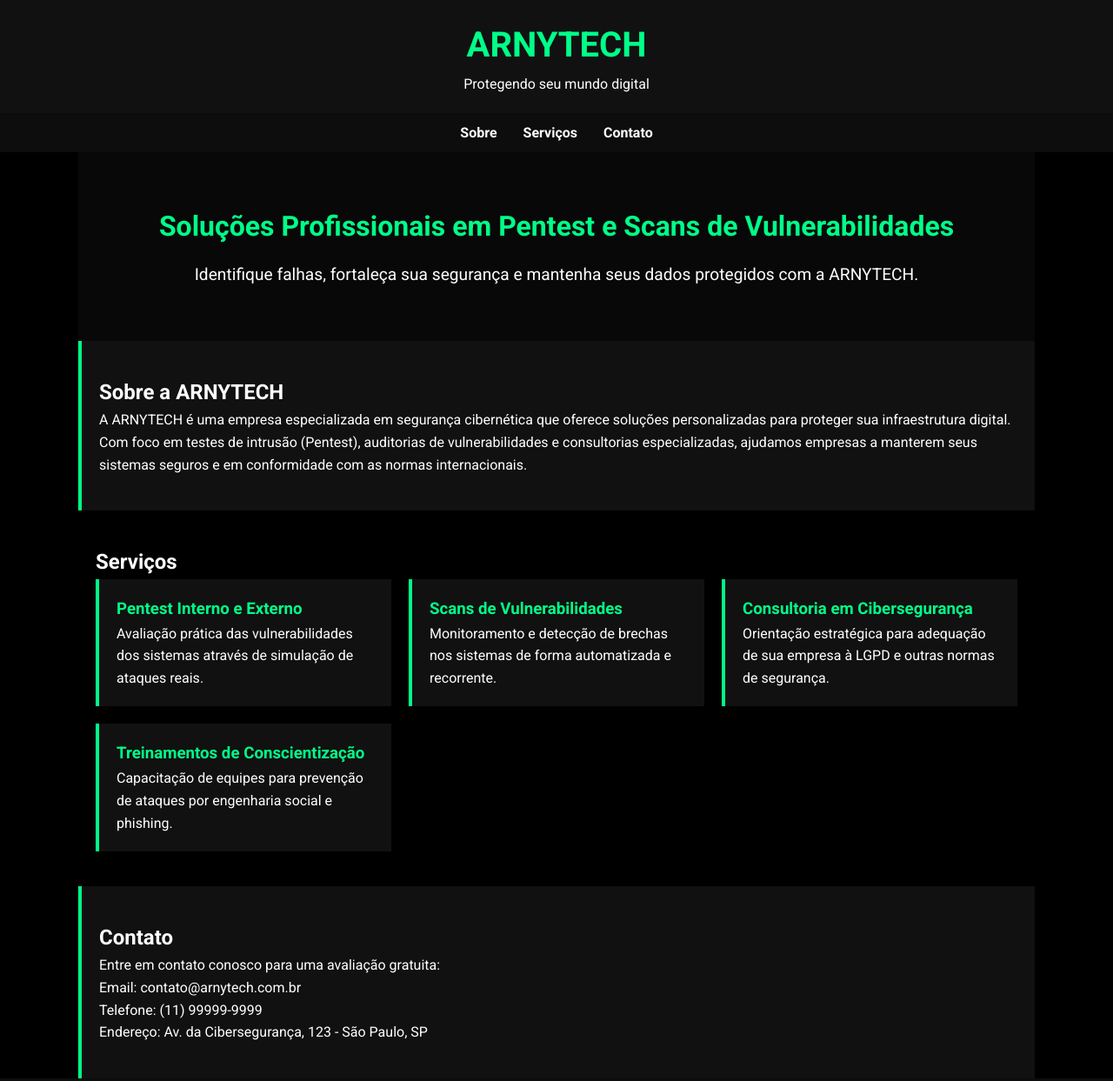
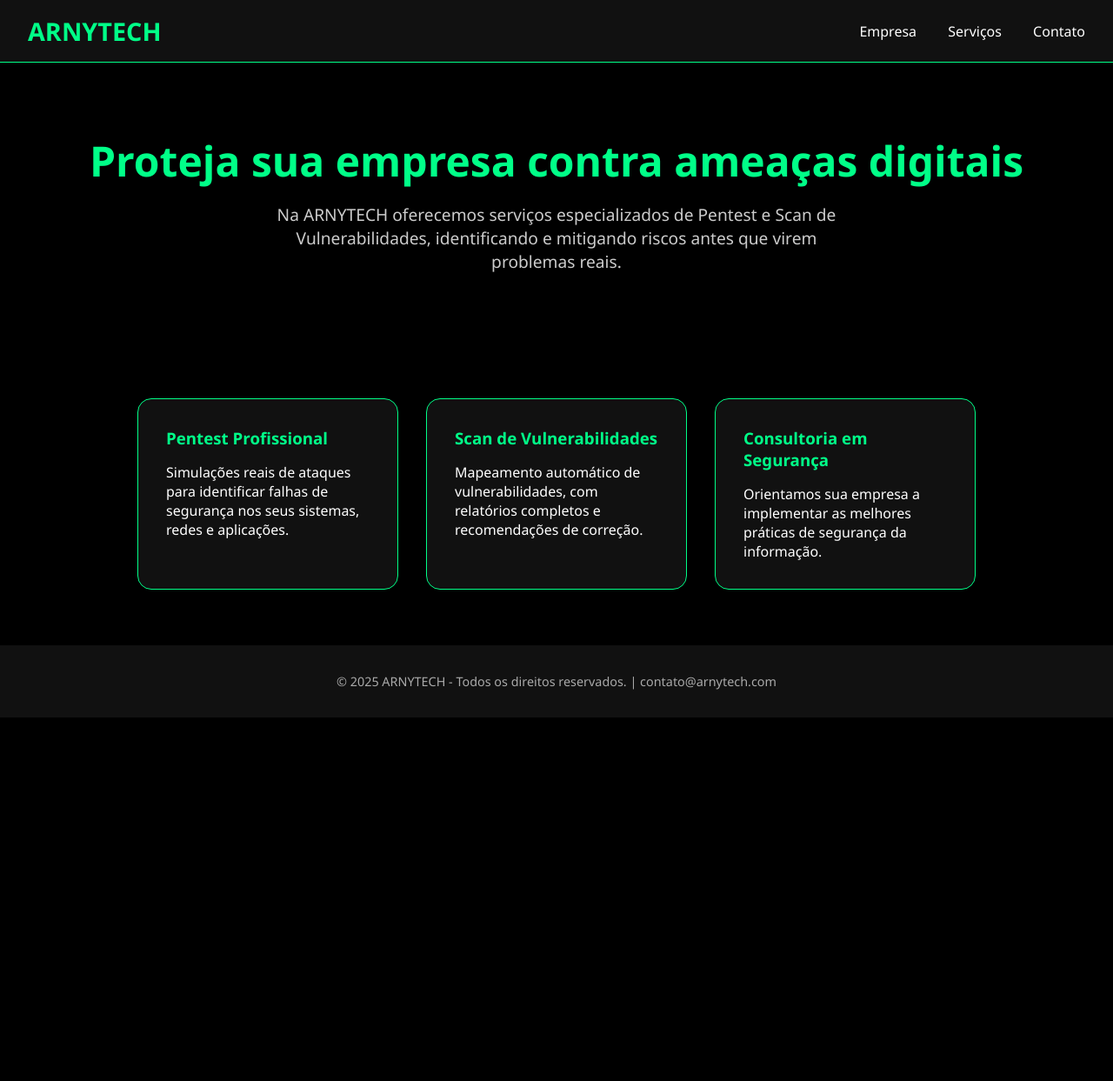
Before and after one commit to arny-tech/main, a plain HTML site: page index.html in a window 1280 px wide. Shown: the top 1243 px of the page at 87% size. After the commit the page ends 825 px from the top, so only its background shows below. Drawn offline with Linux system fonts and the light colour scheme.

Commit message:
Update index.html

```diff
--- a/index.html
+++ b/index.html
@@ -1,56 +1,49 @@
 <!DOCTYPE html>
-<html lang="pt-BR">
+<html lang="pt-br">
 <head>
   <meta charset="UTF-8" />
   <meta name="viewport" content="width=device-width, initial-scale=1.0" />
-  <meta name="description" content="ARNYTECH - Pentest e Scans de Vulnerabilidade" />
-  <title>ARNYTECH | Segurança Cibernética</title>
-  <link href="https://fonts.googleapis.com/css2?family=Roboto:wght@400;700&display=swap" rel="stylesheet">
+  <title>ARNYTECH - Segurança Cibernética</title>
   <style>
     :root {
-      --bg-color: #000000;
+      --bg-color: #000;
       --primary-color: #00ff88;
-      --text-color: #ffffff;
-      --secondary-color: #111;
+      --text-color: #fff;
+      --accent-color: #111;
     }
 
     * {
       margin: 0;
       padding: 0;
       box-sizing: border-box;
-      font-family: 'Roboto', sans-serif;
+      font-family: 'Segoe UI', Tahoma, Geneva, Verdana, sans-serif;
     }
 
     body {
       background-color: var(--bg-color);
       color: var(--text-color);
-      line-height: 1.6;
     }
 
     header {
-      background: var(--secondary-color);
-      padding: 20px;
-      text-align: center;
+      background-color: var(--accent-color);
+      padding: 1rem 2rem;
+      display: flex;
+      justify-content: space-between;
+      align-items: center;
+      border-bottom: 1px solid var(--primary-color);
     }
 
-    header h1 {
+    .logo {
+      font-size: 1.8rem;
       color: var(--primary-color);
-      font-size: 2.5rem;
-    }
-
-    nav {
-      display: flex;
-      justify-content: center;
-      background: #0d0d0d;
-      padding: 10px 0;
+      font-weight: bold;
     }
 
     nav a {
+      margin-left: 2rem;
+      text-decoration: none;
       color: var(--text-color);
-      text-decoration: none;
-      margin: 0 15px;
-      font-weight: bold;
-      transition: color 0.3s ease;
+      transition: color 0.3s;
     }
 
     nav a:hover {
@@ -58,138 +51,102 @@
     }
 
     .hero {
+      padding: 5rem 2rem;
       text-align: center;
-      padding: 60px 20px;
-      background-color: #080808;
     }
 
-    .hero h2 {
-      font-size: 2rem;
+    .hero h1 {
+      font-size: 3rem;
+      margin-bottom: 1rem;
       color: var(--primary-color);
     }
 
     .hero p {
       font-size: 1.2rem;
-      margin-top: 15px;
-    }
-
-    section {
-      padding: 40px 20px;
-      max-width: 1100px;
-      margin: auto;
+      color: #ccc;
+      max-width: 700px;
+      margin: 0 auto;
     }
 
     .services {
-      display: grid;
-      grid-template-columns: repeat(auto-fit, minmax(280px, 1fr));
-      gap: 20px;
+      display: flex;
+      flex-wrap: wrap;
+      justify-content: center;
+      gap: 2rem;
+      padding: 4rem 2rem;
     }
 
-    .card {
-      background: var(--secondary-color);
-      padding: 20px;
-      border-left: 4px solid var(--primary-color);
-      transition: transform 0.3s ease;
+    .service-card {
+      background-color: var(--accent-color);
+      border: 1px solid var(--primary-color);
+      padding: 2rem;
+      border-radius: 1rem;
+      width: 300px;
+      transition: transform 0.3s, box-shadow 0.3s;
     }
 
-    .card:hover {
-      transform: scale(1.02);
+    .service-card:hover {
+      transform: translateY(-5px);
+      box-shadow: 0 0 20px var(--primary-color);
     }
 
-    .card h3 {
+    .service-card h3 {
       color: var(--primary-color);
-    }
-
-    .about, .contact {
-      background: #111;
-      border-left: 4px solid var(--primary-color);
+      margin-bottom: 1rem;
     }
 
     footer {
+      background-color: #111;
+      padding: 2rem;
       text-align: center;
-      padding: 20px;
-      background: #0d0d0d;
+      color: #aaa;
       font-size: 0.9rem;
-      color: #aaa;
     }
 
-    @media (max-width: 600px) {
-      header h1 {
-        font-size: 2rem;
+    @media (max-width: 768px) {
+      .hero h1 {
+        font-size: 2.2rem;
       }
 
-      .hero h2 {
-        font-size: 1.5rem;
+      .services {
+        flex-direction: column;
+        align-items: center;
       }
     }
   </style>
 </head>
 <body>
   <header>
-    <h1>ARNYTECH</h1>
-    <p>Protegendo seu mundo digital</p>
+    <div class="logo">ARNYTECH</div>
+    <nav>
+      <a href="#empresa">Empresa</a>
+      <a href="#servicos">Serviços</a>
+      <a href="#contato">Contato</a>
+    </nav>
   </header>
 
-  <nav>
-    <a href="#sobre">Sobre</a>
-    <a href="#servicos">Serviços</a>
-    <a href="#contato">Contato</a>
-  </nav>
-
   <section class="hero">
-    <h2>Soluções Profissionais em Pentest e Scans de Vulnerabilidades</h2>
-    <p>Identifique falhas, fortaleça sua segurança e mantenha seus dados protegidos com a ARNYTECH.</p>
+    <h1>Proteja sua empresa contra ameaças digitais</h1>
+    <p>Na ARNYTECH oferecemos serviços especializados de Pentest e Scan de Vulnerabilidades, identificando e mitigando riscos antes que virem problemas reais.</p>
   </section>
 
-  <section id="sobre" class="about">
-    <h2>Sobre a ARNYTECH</h2>
-    <p>A ARNYTECH é uma empresa especializada em segurança cibernética que oferece soluções personalizadas para proteger sua infraestrutura digital. Com foco em testes de intrusão (Pentest), auditorias de vulnerabilidades e consultorias especializadas, ajudamos empresas a manterem seus sistemas seguros e em conformidade com as normas internacionais.</p>
-  </section>
-
-  <section id="servicos">
-    <h2>Serviços</h2>
-    <div class="services">
-      <div class="card">
-        <h3>Pentest Interno e Externo</h3>
-        <p>Avaliação prática das vulnerabilidades dos sistemas através de simulação de ataques reais.</p>
-      </div>
-      <div class="card">
-        <h3>Scans de Vulnerabilidades</h3>
-        <p>Monitoramento e detecção de brechas nos sistemas de forma automatizada e recorrente.</p>
-      </div>
-      <div class="card">
-        <h3>Consultoria em Cibersegurança</h3>
-        <p>Orientação estratégica para adequação de sua empresa à LGPD e outras normas de segurança.</p>
-      </div>
-      <div class="card">
-        <h3>Treinamentos de Conscientização</h3>
-        <p>Capacitação de equipes para prevenção de ataques por engenharia social e phishing.</p>
-      </div>
+  <section class="services" id="servicos">
+    <div class="service-card">
+      <h3>Pentest Profissional</h3>
+      <p>Simulações reais de ataques para identificar falhas de segurança nos seus sistemas, redes e aplicações.</p>
+    </div>
+    <div class="service-card">
+      <h3>Scan de Vulnerabilidades</h3>
+      <p>Mapeamento automático de vulnerabilidades, com relatórios completos e recomendações de correção.</p>
+    </div>
+    <div class="service-card">
+      <h3>Consultoria em Segurança</h3>
+      <p>Orientamos sua empresa a implementar as melhores práticas de segurança da informação.</p>
     </div>
   </section>
 
-  <section id="contato" class="contact">
-    <h2>Contato</h2>
-    <p>Entre em contato conosco para uma avaliação gratuita:</p>
-    <p>Email: contato@arnytech.com.br</p>
-    <p>Telefone: (11) 99999-9999</p>
-    <p>Endereço: Av. da Cibersegurança, 123 - São Paulo, SP</p>
-  </section>
-
   <footer>
-    <p>&copy; 2025 ARNYTECH. Todos os direitos reservados.</p>
+    <p>&copy; 2025 ARNYTECH - Todos os direitos reservados. | contato@arnytech.com</p>
   </footer>
-
-  <script>
-    // Animação suave de rolagem
-    document.querySelectorAll('nav a').forEach(anchor => {
-      anchor.addEventListener('click', function(e) {
-        e.preventDefault();
-        document.querySelector(this.getAttribute('href')).scrollIntoView({
-          behavior: 'smooth'
-        });
-      });
-    });
-  </script>
 </body>
 </html>
```
